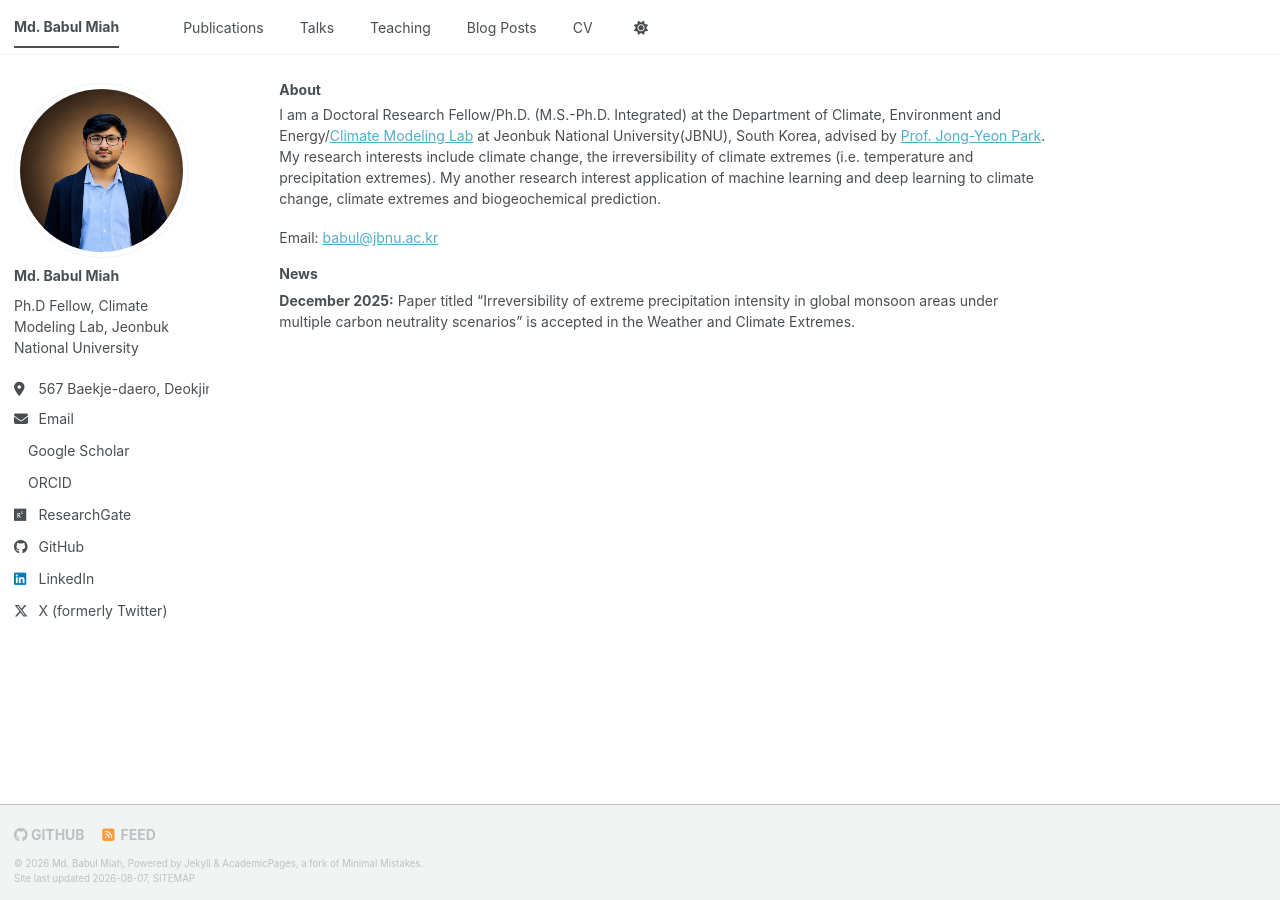
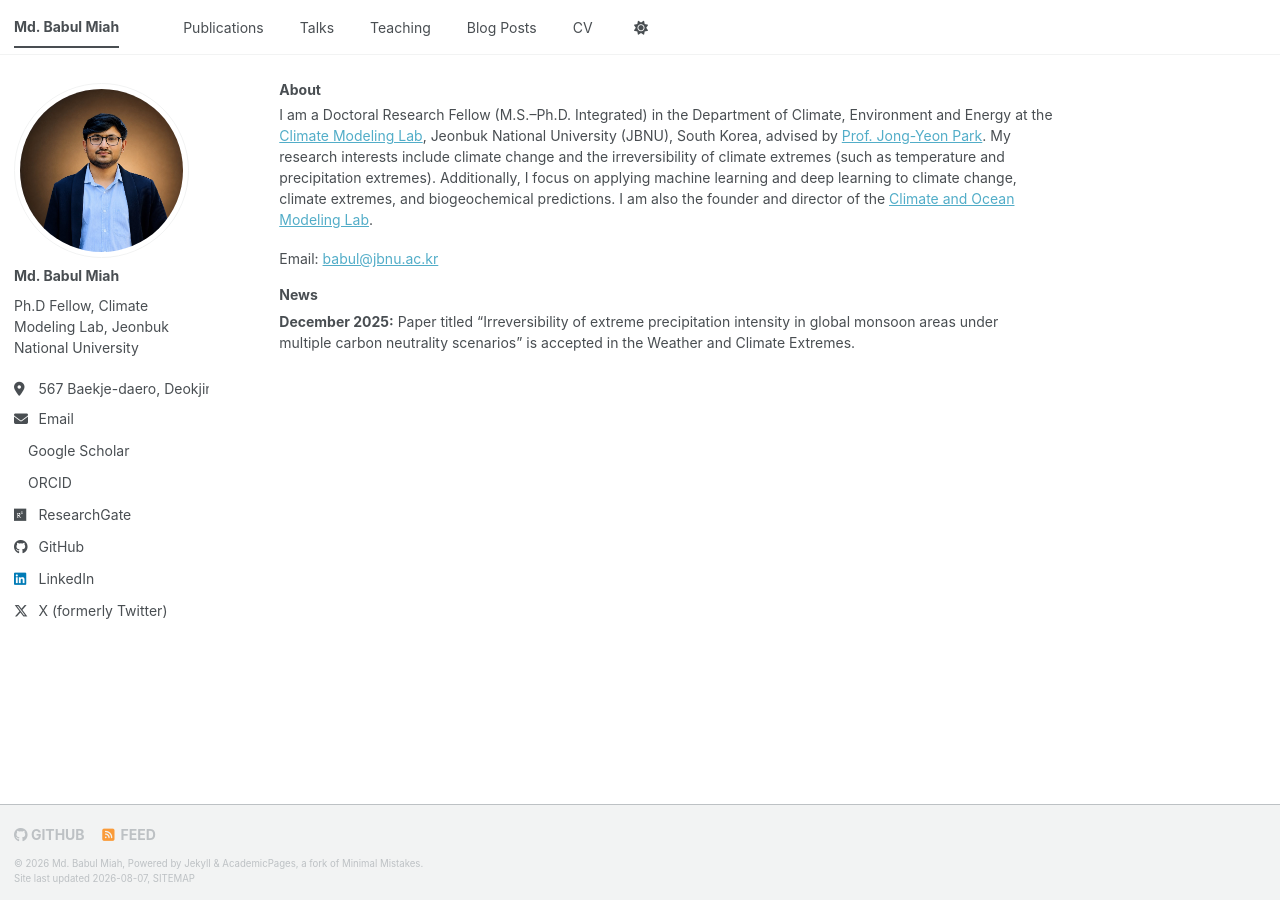
Before and after one commit to mbm-phd/mbm-phd.github.io, a Jekyll site: the page built from _pages/about.md, in a window 1280 px wide. Built offline with Jekyll 4.4.1, drawn with Linux system fonts in a browser that asks for light colours; a style sheet for code colours, icons or effects is not loaded.

Commit message:
Update about.md

```diff
--- a/_pages/about.md
+++ b/_pages/about.md
@@ -7,7 +7,7 @@ redirect_from:
   - /about.html
 ---
 
-I am a Doctoral Research Fellow/Ph.D. (M.S.-Ph.D. Integrated) at the Department of Climate, Environment and Energy/[Climate Modeling Lab](https://cml.jbnu.ac.kr/cml/index..do) at Jeonbuk National University(JBNU), South Korea, advised by [Prof. Jong-Yeon Park](https://cml.jbnu.ac.kr/cml/11843/subview.do). My research interests include climate change, the irreversibility of climate extremes (i.e. temperature and precipitation extremes). My another research interest application of machine learning and deep learning to climate change, climate extremes and biogeochemical prediction.
+I am a Doctoral Research Fellow (M.S.–Ph.D. Integrated) in the Department of Climate, Environment and Energy at the [Climate Modeling Lab](https://cml.jbnu.ac.kr/cml/index..do), Jeonbuk National University (JBNU), South Korea, advised by [Prof. Jong-Yeon Park](https://cml.jbnu.ac.kr/cml/11843/subview.do). My research interests include climate change and the irreversibility of climate extremes (such as temperature and precipitation extremes). Additionally, I focus on applying machine learning and deep learning to climate change, climate extremes, and biogeochemical predictions. I am also the founder and director of the [Climate and Ocean Modeling Lab](https://coml-babul.org/director/).
 
 Email: [babul@jbnu.ac.kr](mailto:babul@jbnu.ac.kr)
 
```
